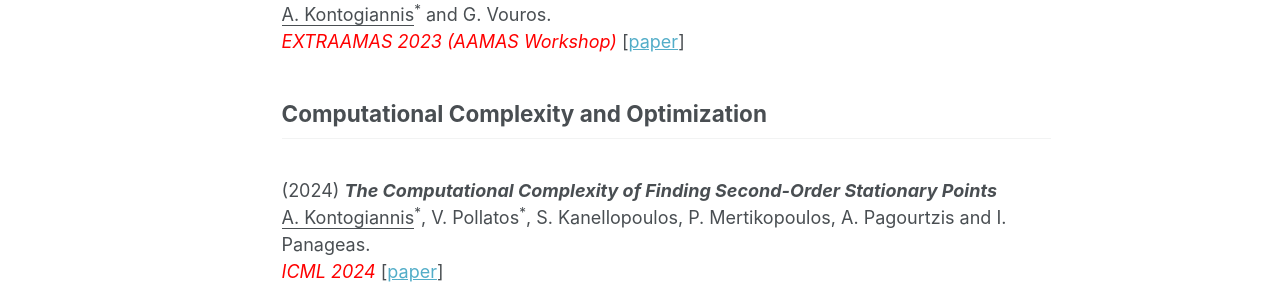
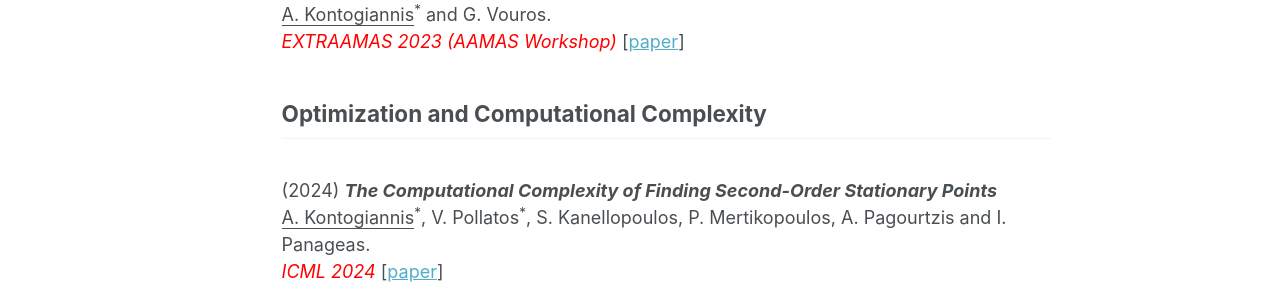
Before and after one commit to ddaedalus/ddaedalus.github.io, a Jekyll site: the page built from _pages/publications.md, in a window 1280 px wide and 1314 px high. Shown: the part 817-1111 px from the top of the window. Built offline with Jekyll 4.4.1, drawn with Linux system fonts in a browser that asks for light colours.

```diff
--- a/_pages/publications.md
+++ b/_pages/publications.md
@@ -41,7 +41,7 @@ _<font color="red">AAMAS 2025</font>_ [[paper](https://www.arxiv.org/abs/2502.04
 _<font color="red">EXTRAAMAS 2023 (AAMAS Workshop)</font>_ [[paper](https://link.springer.com/chapter/10.1007/978-3-031-40878-6_10)]
 
 
-## Computational Complexity and Optimization
+## Optimization and Computational Complexity
 
 <br/>
 (2024) <i><b> The Computational Complexity of Finding Second-Order Stationary Points </b> </i>
```
